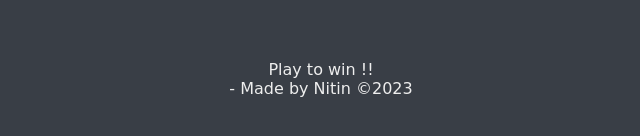
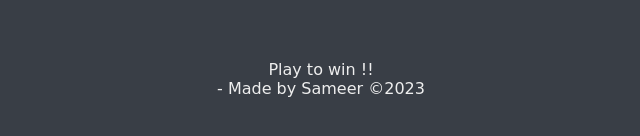
Before and after one commit to samgupta47/dice_game, a plain HTML site: page index.html in a window 1280 px wide. Shown: the part 370-506 px from the top of the page, 319-959 px from the left. Drawn offline with Linux system fonts and the light colour scheme.

Commit message:
Update index.html

```diff
--- a/index.html
+++ b/index.html
@@ -41,6 +41,6 @@
 <footer>
      Play to win !!
      <br>
-     - Made by Nitin ©2023
+     - Made by Sameer ©2023
 </footer>
 </html>
```
